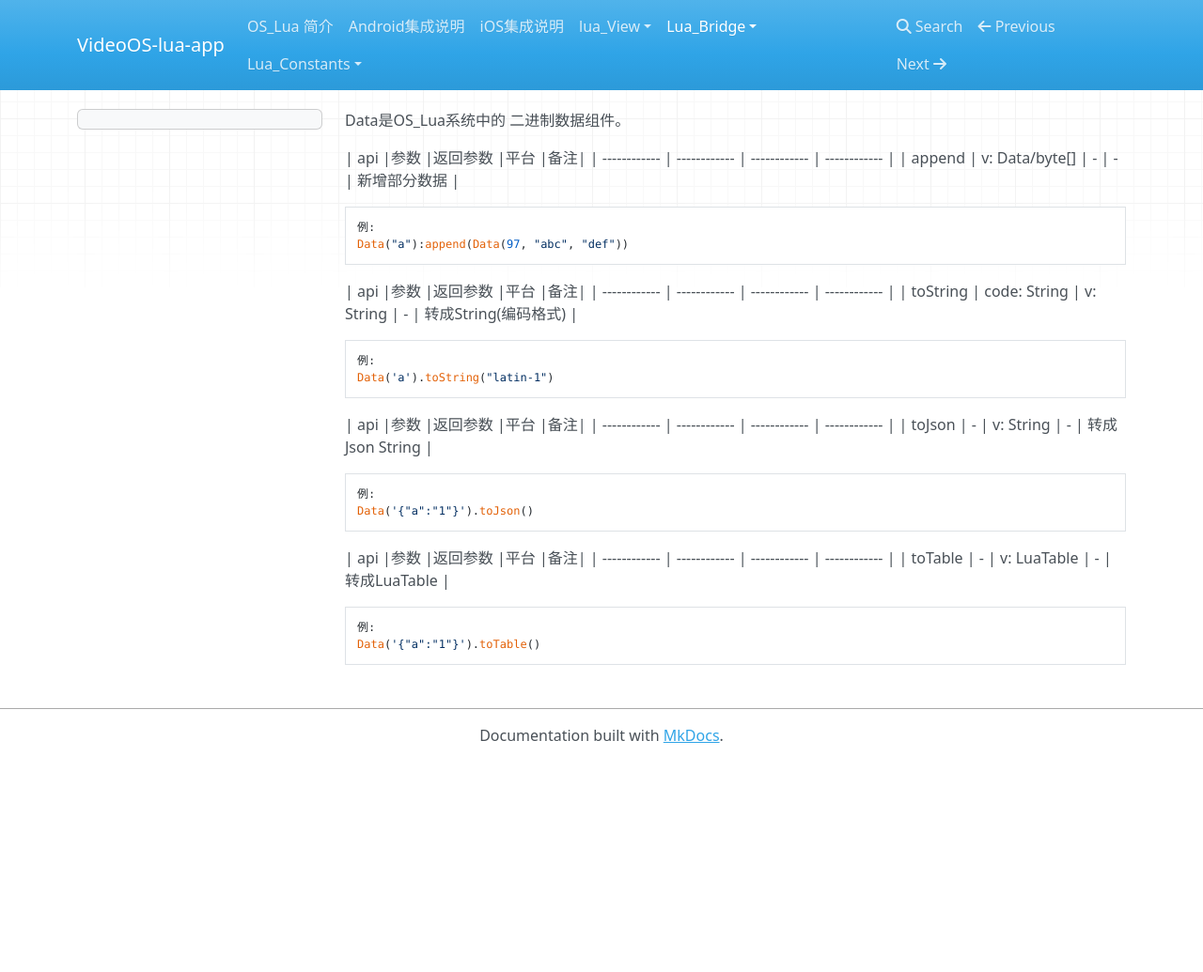
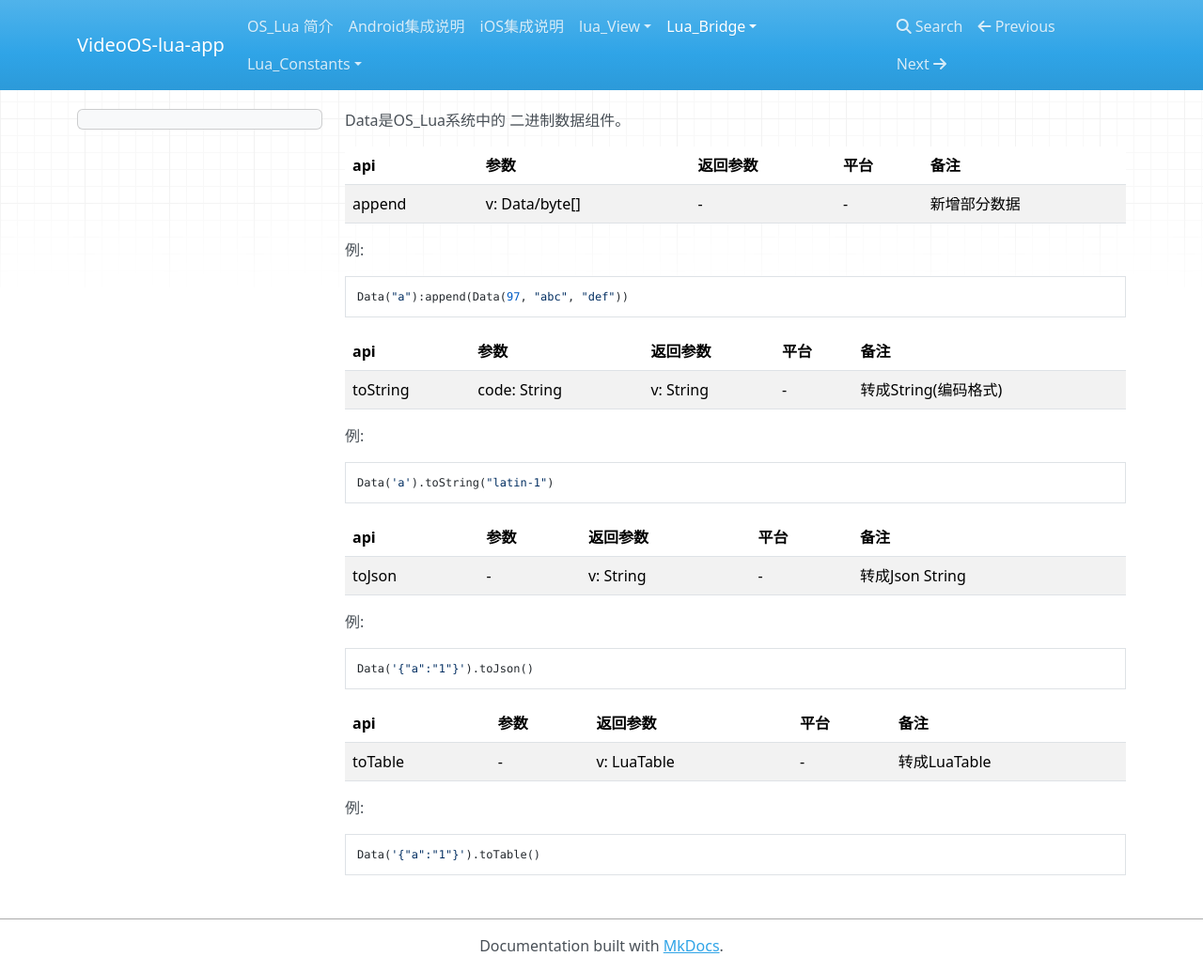
Before and after one commit to VideoOS/VideoOS-lua-app, an MkDocs documentation site: the page built from docs/API/Lua_Bridge/Data.md, in a window 1280 px wide and 1035 px high. Shown: the whole window at 94% size. Built offline with MkDocs 1.6.1, drawn with Linux system fonts in a browser that asks for light colours; nearby versions of some CDN libraries.

Commit message:
no message

````diff
--- a/docs/API/Lua_Bridge/Data.md
+++ b/docs/API/Lua_Bridge/Data.md
@@ -3,32 +3,37 @@ Data是OS_Lua系统中的 二进制数据组件。
 
 
 | api  |参数   |返回参数   |平台   |备注|
-| ------------ | ------------ | ------------ | ------------ |
-|   append     |   v: Data/byte[]   |  -   |   -  |     新增部分数据  |
+| ------------ | ------------ | ------------ | ------------ | ------------ |
+|   append     |   v: Data/byte[]   |  -   |   -  | 新增部分数据  |
 
-    例:
-    Data("a"):append(Data(97, "abc", "def"))
-
+例:
+```lua
+Data("a"):append(Data(97, "abc", "def"))
+```
 
 | api  |参数   |返回参数   |平台   |备注|
-| ------------ | ------------ | ------------ | ------------ |
+| ------------ | ------------ | ------------ | ------------ |------------ |
 |   toString   |  code: String    | v: String    |   -  |   转成String(编码格式)    |
 
-    例:
-    Data('a').toString("latin-1")
-
+例:
+```lua
+Data('a').toString("latin-1")
+```
 
 | api  |参数   |返回参数   |平台   |备注|
-| ------------ | ------------ | ------------ | ------------ |
+| ------------ | ------------ | ------------ | ------------ |------------ |
 |  toJson      |   -   |  v: String   |   -  |   转成Json String    |
 
-    例:
-    Data('{"a":"1"}').toJson()
-
+例:
+```lua
+Data('{"a":"1"}').toJson()
+```
 
 | api  |参数   |返回参数   |平台   |备注|
-| ------------ | ------------ | ------------ | ------------ |
+| ------------ | ------------ | ------------ | ------------ |------------ |
 |    toTable    |   -   |  v: LuaTable   |   -  |   转成LuaTable    |
 
-    例:
-    Data('{"a":"1"}').toTable()
+例:
+```lua
+Data('{"a":"1"}').toTable()
+```
````
Also changed, not shown: docs/API/Lua_Bridge/Json.md (+10 -7 lines).
